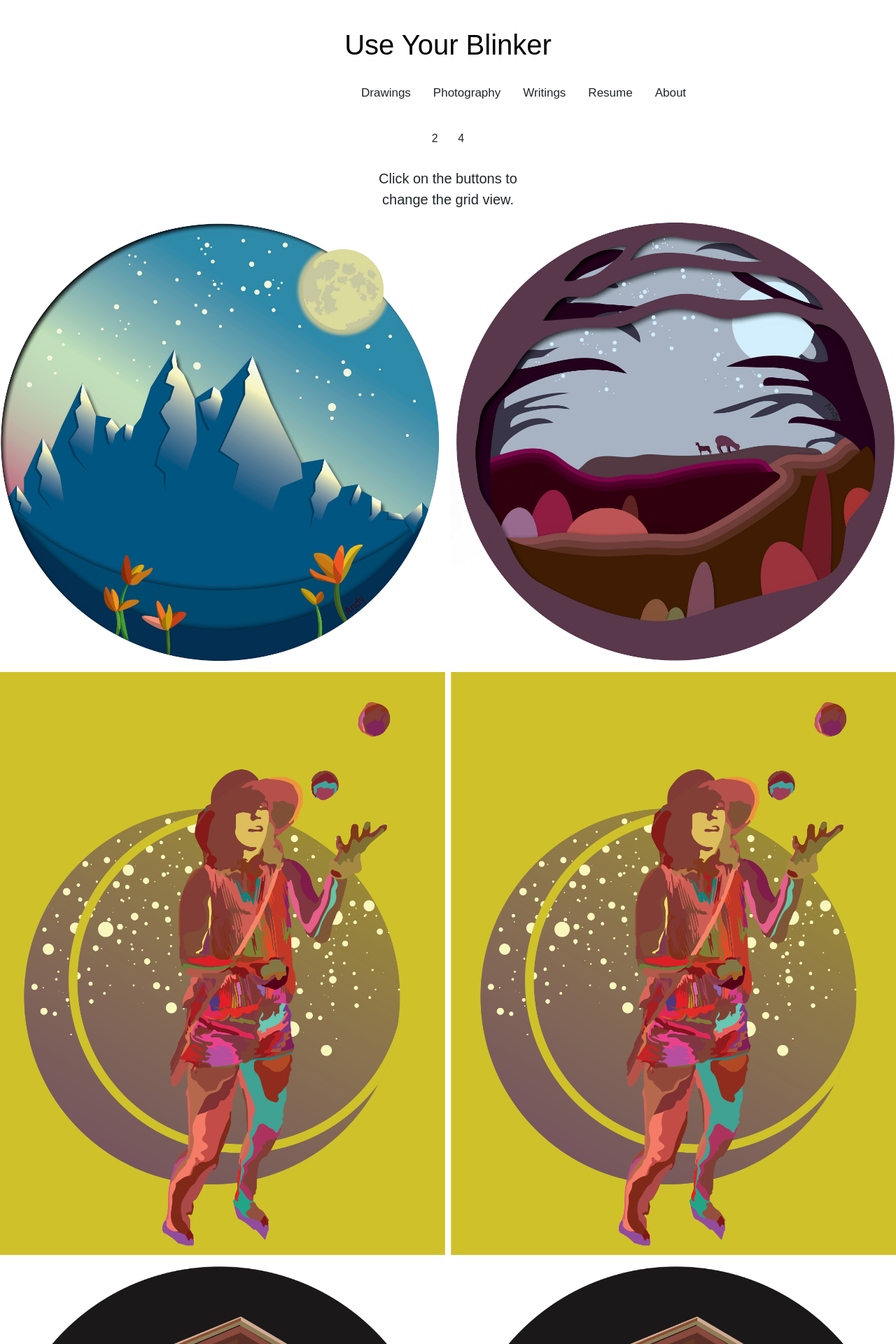
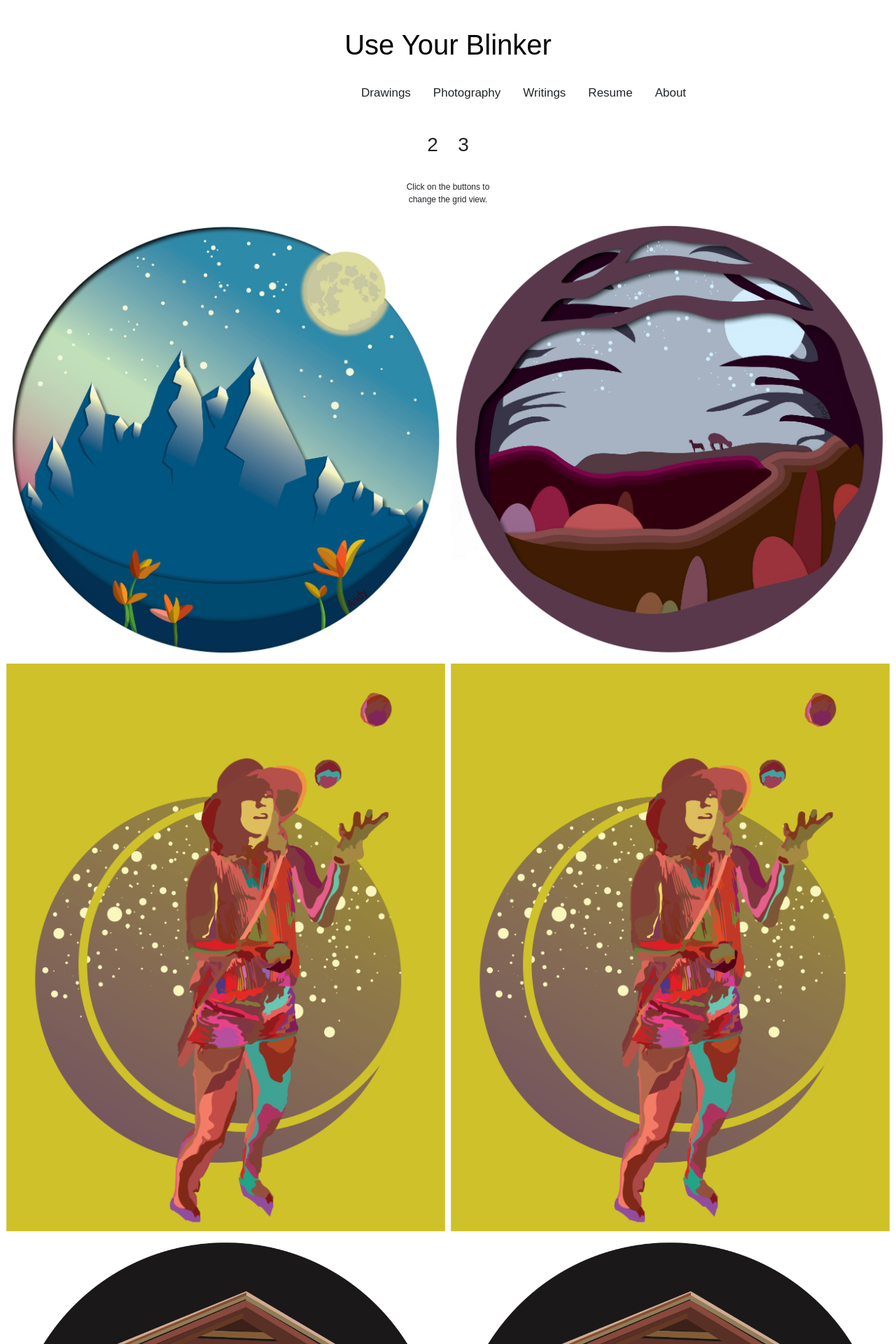
Before and after one commit to verticalwhales/verticalwhales.github.io, a Jekyll site: the page built from drawing.html, in a window 1280 px wide. Shown: the top 1920 px of the page at 70% size. Built offline with Jekyll 4.4.1, drawn with Linux system fonts in a browser that asks for light colours.

Commit message:
Getting writings buttons in

```diff
--- a/_layouts/default.html
+++ b/_layouts/default.html
@@ -11,14 +11,14 @@
     </head>
     <body>
         <header class="header">
-            <a class="butt1 btn clickHome" href="index.html"><h1>Use Your Blinker</h1></a>
+            <a class="butt1 home_btn btn clickHome" href="index.html"><h1>Use Your Blinker</h1></a>
                 <nav id="navbar">
                     <div>
-                        <a class="btn butt2" href="/drawing.html">Drawings</a>
-                        <a class="btn butt3" href="/photography.html">Photography</a>
-                        <a class="btn butt4" href="/writings.html">Writings</a>
-                        <a class="btn butt5" href="/resume.html">Resume</a>
-                        <a class="btn butt6" href="/about.html">About</a>
+                        <a class="nav_btn btn butt2" href="/drawing.html">Drawings</a>
+                        <a class="nav_btn btn butt3" href="/photography.html">Photography</a>
+                        <a class="nav_btn btn butt4" href="/writings.html">Writings</a>
+                        <a class="nav_btn btn butt5" href="/resume.html">Resume</a>
+                        <a class="nav_btn btn butt6" href="/about.html">About</a>
                     </div>
                 </nav>
         </header>
--- a/css/main.css
+++ b/css/main.css
@@ -22,6 +22,8 @@
     margin: 0;
     font-family: Arial, Helvetica, sans-serif;
 }
+
+html, body{background: var(--background-color);}
 
 /*LANDING PAGE*/
 .bunPic {
@@ -68,7 +70,7 @@
 
 /* EVERYPAGE */
 
-.btn.clickHome {
+.home_btn.clickHome {
   padding: 10px 16px;
   background-color: var(--background-color);
   color: var(--nav-text);
@@ -115,7 +117,7 @@
 } */
 
 /* BUTTON STYLE*/
-.btn {
+.nav_btn {
   border: none;
   outline: none;
   padding: 10px 16px;
@@ -207,13 +209,6 @@
   vertical-align: middle;
 }
 
-/*POSTSs*/
-
-
-
-
-
-
 .writings{
   float: left;
   width: 300px;
@@ -222,8 +217,13 @@
   object-fit:cover;
 }
 
-html, body{background: var(--background-color);}
+.potato{
+  margin: 5px;
+}
 
+.size {
+  font-size: 1.75em;
+}
 .content {
   margin: auto;
   margin-bottom: 350px; /* Same height as footer */
@@ -231,9 +231,58 @@
 }
 
 p {
-  font-size: 1.25em;
+  font-size: .75em;
   padding:0 0 10px 0;
 }
+
+/* WRITINGS */
+
+.posts_one, .posts_two{
+  border: 6px solid;
+  padding: 0px;
+  margin: 10px;
+  background-color: var(--background-color);
+}
+
+.writting_padding {
+  width: 100%;
+  height: 100%;
+  padding-top: 100px;
+  padding-bottom: 100px;
+}
+
+.posts_one_one:hover {
+  background-color: var(--title-color);
+  color: var(--title-color-text);
+  width: 300px;
+  transition-duration: 1s;
+}
+
+.posts_one_two:hover {
+  background-color: var(--theme-1);
+  color: var(--theme-5);
+  transition-duration: 1s;
+}
+
+.posts_two_one:hover {
+  background-color: var(--theme-2);
+  color: var(--theme-4);
+  transition-duration: 1s;
+}
+
+.posts_two_two:hover {
+  background-color: var(--theme-3);
+  color: var(--theme-2-1);
+  transition-duration: 1s;
+}
+
+.posts_two_three:hover {
+  background-color: var(--theme-4);
+  color: var(--theme-2);
+  transition-duration: 1s;
+}
+
+
 
 /*FOOTER*/
 
--- a/drawing.html
+++ b/drawing.html
@@ -4,13 +4,13 @@
 
 <div class="header topButtons" id="myHeader">
     <!-- <button class="btn butt2" onclick="one()">1</button> -->
-    <button class="btn butt4" onclick="two()">2</button>
-    <button class="btn butt6" onclick="four()">4</button><br><br>
+    <button class="btn butt4 size" onclick="two()">2</button>
+    <button class="btn butt6 size" onclick="four()">3</button><br><br>
     <p>Click on the buttons to<br> change the grid view.</p>
   </div>
 
 <!-- Photo Grid -->
-<div class="row">
+<div class="row potato">
     <div class="column">
         <img src="/images/mount.jpg" style="width:100%">
         <img src="/images/Emily.png" style="width:100%">
--- a/photography.html
+++ b/photography.html
@@ -4,13 +4,13 @@
 
 <div class="header" id="myHeader">
     <!--- <button class="btn butt2" onclick="one()">1</button> --->
-    <button class="btn butt4" onclick="two()">2</button>
-    <button class="btn butt6" onclick="four()">4</button><br><br>
+    <button class="btn butt4 size" onclick="two()">2</button>
+    <button class="btn butt6 size" onclick="four()">4</button><br><br>
     <p>Click on the buttons to<br> change the grid view.</p>
   </div>
 
 <!-- Photo Grid -->
-<div class="row">
+<div class="row potato">
     <div class="column">
         <img src="/images/poppies.jpg" style="width:100%">
         <img src="/images/doggie.jpg" style="width:100%">
```
Also changed, not shown: 404.html (+8 -3 lines), writings.html (+24 -18 lines).
